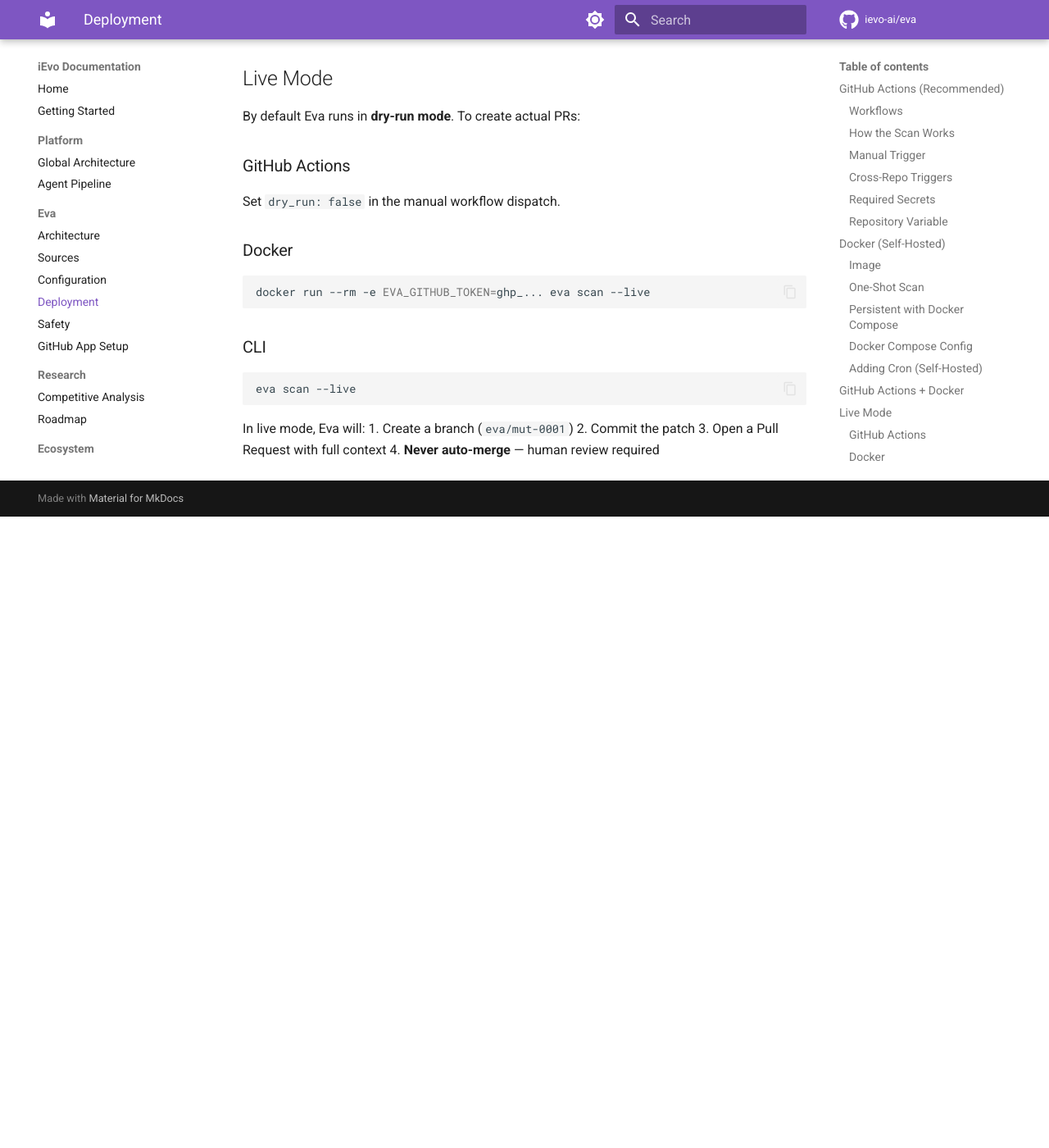
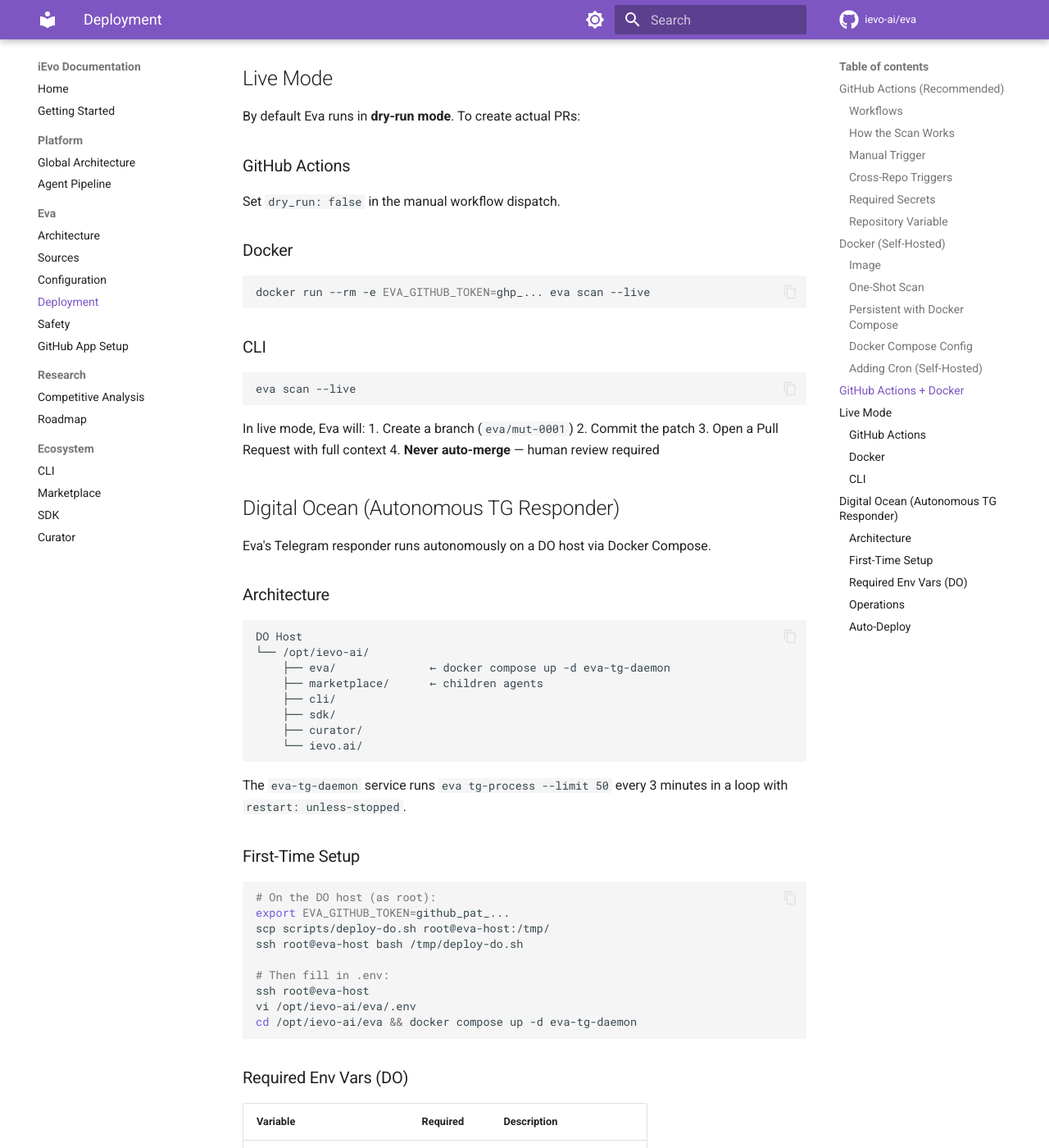
Before and after one commit to ievo-ai/eva, an MkDocs documentation site: the page built from docs/deployment.md, in a window 1280 px wide and 1400 px high, scrolled down 3636 px. Shown: the whole window at 82% size. Built offline with MkDocs 1.6.1 and Material for MkDocs 9.7.7, drawn with Linux system fonts in a browser that asks for light colours; comment, search, counter and statistics services are not loaded; before the commit the page ends 4266 px from its top, so only the background shows below that; some of the changed text lies outside the part shown.

Commit message:
feat: Docker-based DO deployment for TG daemon
- Add eva-tg-daemon service (continuous loop, every 3 min)
- Add deploy-do.sh script (installs Docker, clones repos, starts daemon)
- Add deploy-do.yml workflow (auto-deploy on push to main)
- Update .env.example with Telegram and Anthropic vars
- Update deployment docs with DO section
- Add task decomposition rule to CLAUDE.md

Co-Authored-By: Claude Opus 4.6 <noreply@anthropic.com>

````diff
--- a/docs/deployment.md
+++ b/docs/deployment.md
@@ -167,3 +167,71 @@ In live mode, Eva will:
 2. Commit the patch
 3. Open a Pull Request with full context
 4. **Never auto-merge** — human review required
+
+## Digital Ocean (Autonomous TG Responder)
+
+Eva's Telegram responder runs autonomously on a DO host via Docker Compose.
+
+### Architecture
+
+```
+DO Host
+└── /opt/ievo-ai/
+    ├── eva/              ← docker compose up -d eva-tg-daemon
+    ├── marketplace/      ← children agents
+    ├── cli/
+    ├── sdk/
+    ├── curator/
+    └── ievo.ai/
+```
+
+The `eva-tg-daemon` service runs `eva tg-process --limit 50` every 3 minutes in a loop with `restart: unless-stopped`.
+
+### First-Time Setup
+
+```bash
+# On the DO host (as root):
+export EVA_GITHUB_TOKEN=github_pat_...
+scp scripts/deploy-do.sh root@eva-host:/tmp/
+ssh root@eva-host bash /tmp/deploy-do.sh
+
+# Then fill in .env:
+ssh root@eva-host
+vi /opt/ievo-ai/eva/.env
+cd /opt/ievo-ai/eva && docker compose up -d eva-tg-daemon
+```
+
+### Required Env Vars (DO)
+
+| Variable | Required | Description |
+|----------|----------|-------------|
+| `EVA_GITHUB_TOKEN` | Yes | GitHub PAT (git clone + API) |
+| `ANTHROPIC_API_KEY` | Yes | Haiku API key (~$1/mo) |
+| `TELEGRAM_BOT_TOKEN` | Yes | Telegram Bot API token |
+| `TELEGRAM_COMMUNITY_CHAT` | Yes | Telegram chat ID |
+| `TELEGRAM_EVOLUTIONS_TOPIC` | No | Forum topic ID |
+| `EVA_SENTRY_DSN` | No | Eva's own error reporting |
+
+### Operations
+
+```bash
+# Watch logs
+docker compose logs -f eva-tg-daemon
+
+# Restart
+docker compose restart eva-tg-daemon
+
+# Stop
+docker compose stop eva-tg-daemon
+
+# Update and restart
+cd /opt/ievo-ai/eva && git pull --ff-only
+docker compose build eva-tg-daemon
+docker compose up -d eva-tg-daemon
+```
+
+### Auto-Deploy
+
+The `deploy-do.yml` workflow auto-deploys on push to `main` when Eva source or config changes.
+
+Required GitHub secrets: `DO_HOST`, `DO_USER`, `DO_SSH_KEY`.
````
Also changed, not shown: CLAUDE.md (+4 -1 lines), docker-compose.yml (+21 -1 lines), 3 other files.
